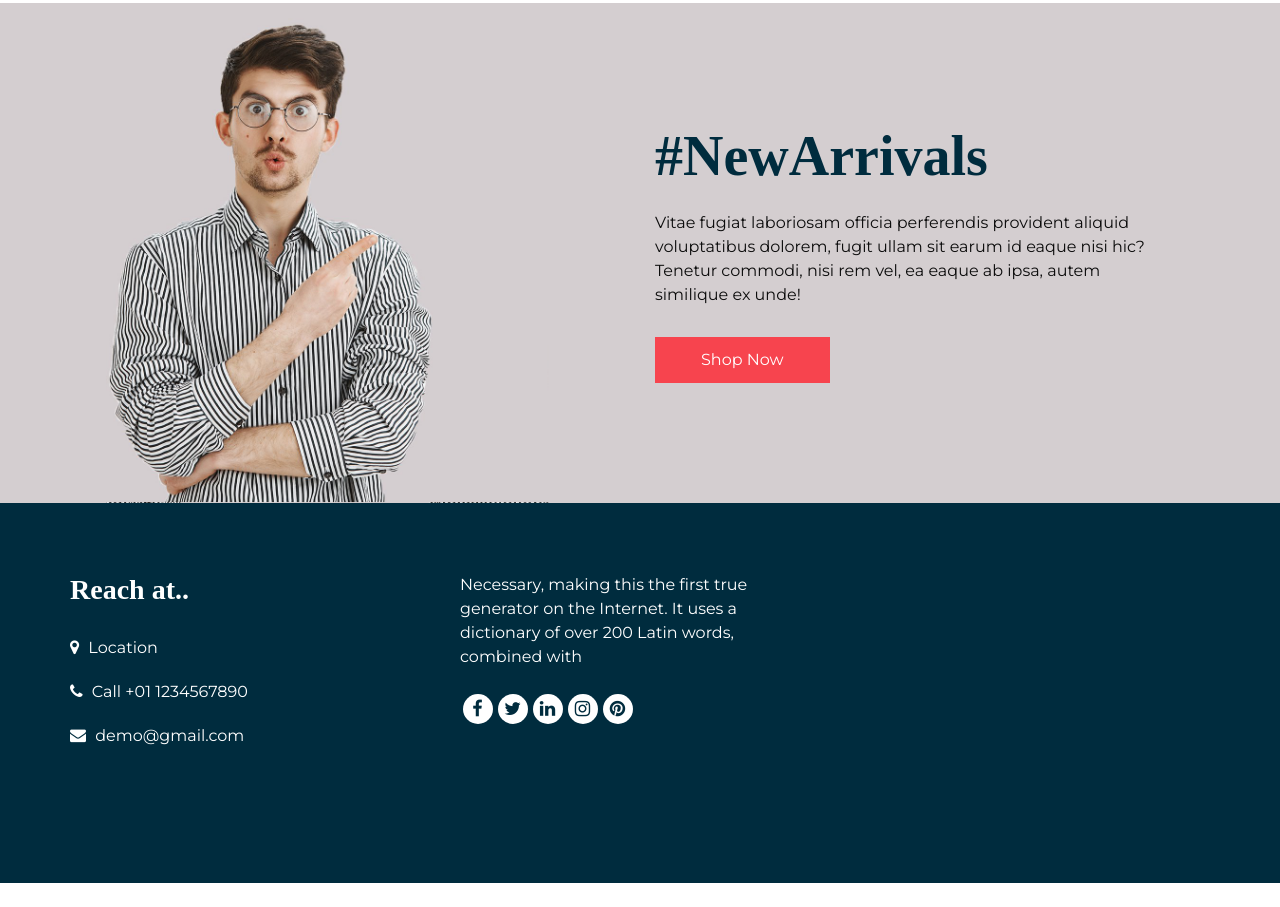
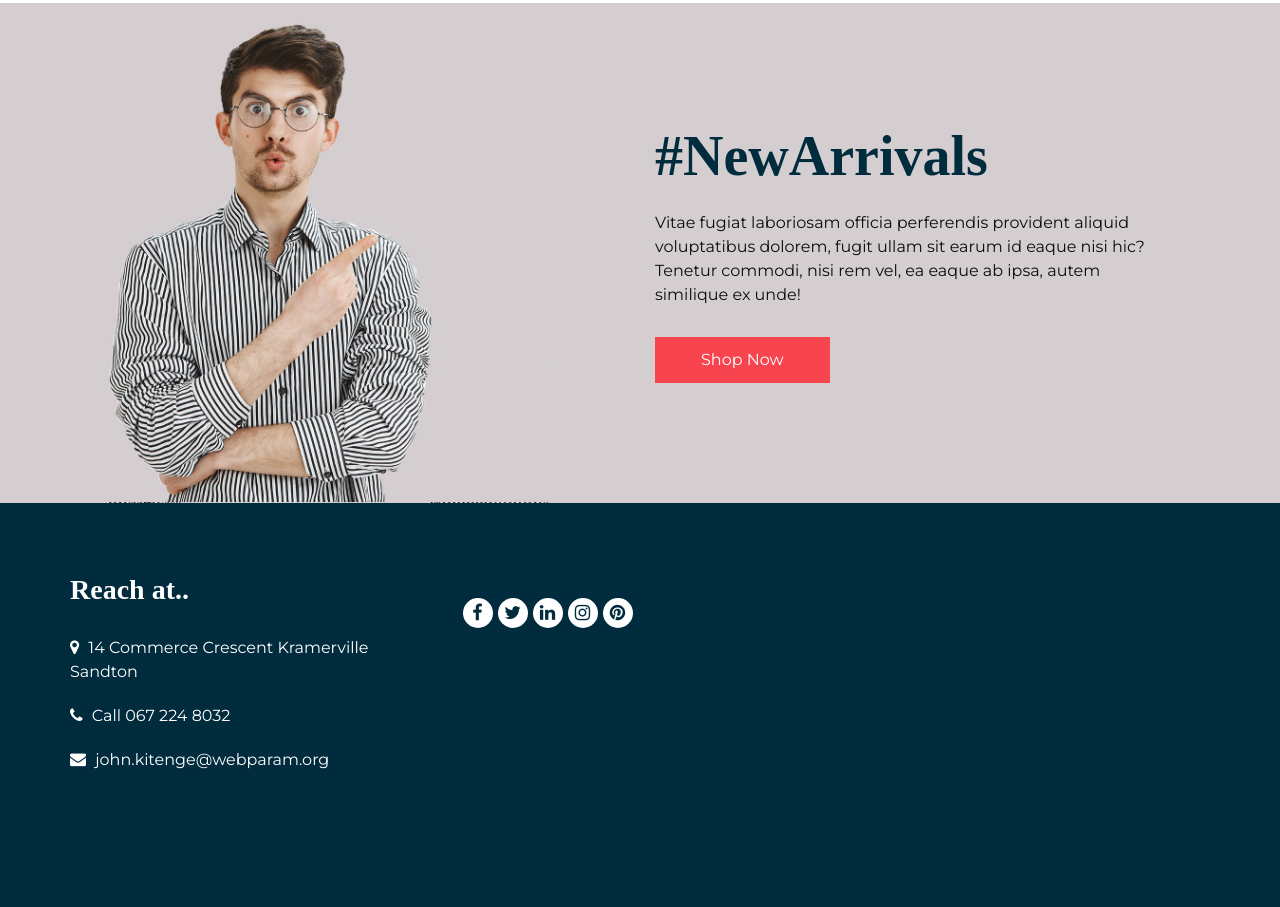
Before and after one commit to ParamNinjas/LearnBotSite, a plain HTML site: page contact.html in a window 1280 px wide. Shown: the part 786-1693 px from the top of the page. Before the commit the page ends 1669 px from the top, so only its background shows below. Drawn offline with Linux system fonts and the light colour scheme; a script that the page names is missing.

Commit message:
adding content

```diff
--- a/contact.html
+++ b/contact.html
@@ -195,19 +195,19 @@
                         <a href="">
                         <i class="fa fa-map-marker" aria-hidden="true"></i>
                         <span>
-                        Location
+                           14 Commerce Crescent Kramerville Sandton
                         </span>
                         </a>
                         <a href="">
                         <i class="fa fa-phone" aria-hidden="true"></i>
                         <span>
-                        Call +01 1234567890
+                        Call 067 224 8032
                         </span>
                         </a>
                         <a href="">
                         <i class="fa fa-envelope" aria-hidden="true"></i>
                         <span>
-                        demo@gmail.com
+                           john.kitenge@webparam.org
                         </span>
                         </a>
                      </div>
@@ -218,9 +218,9 @@
                      <!-- <a href="index.html" class="footer-logo">
                      Famms
                      </a> -->
-                     <p>
+                     <!-- <p>
                         Necessary, making this the first true generator on the Internet. It uses a dictionary of over 200 Latin words, combined with
-                     </p>
+                     </p> -->
                      <div class="footer_social">
                         <a href="">
                         <i class="fa fa-facebook" aria-hidden="true"></i>
```
